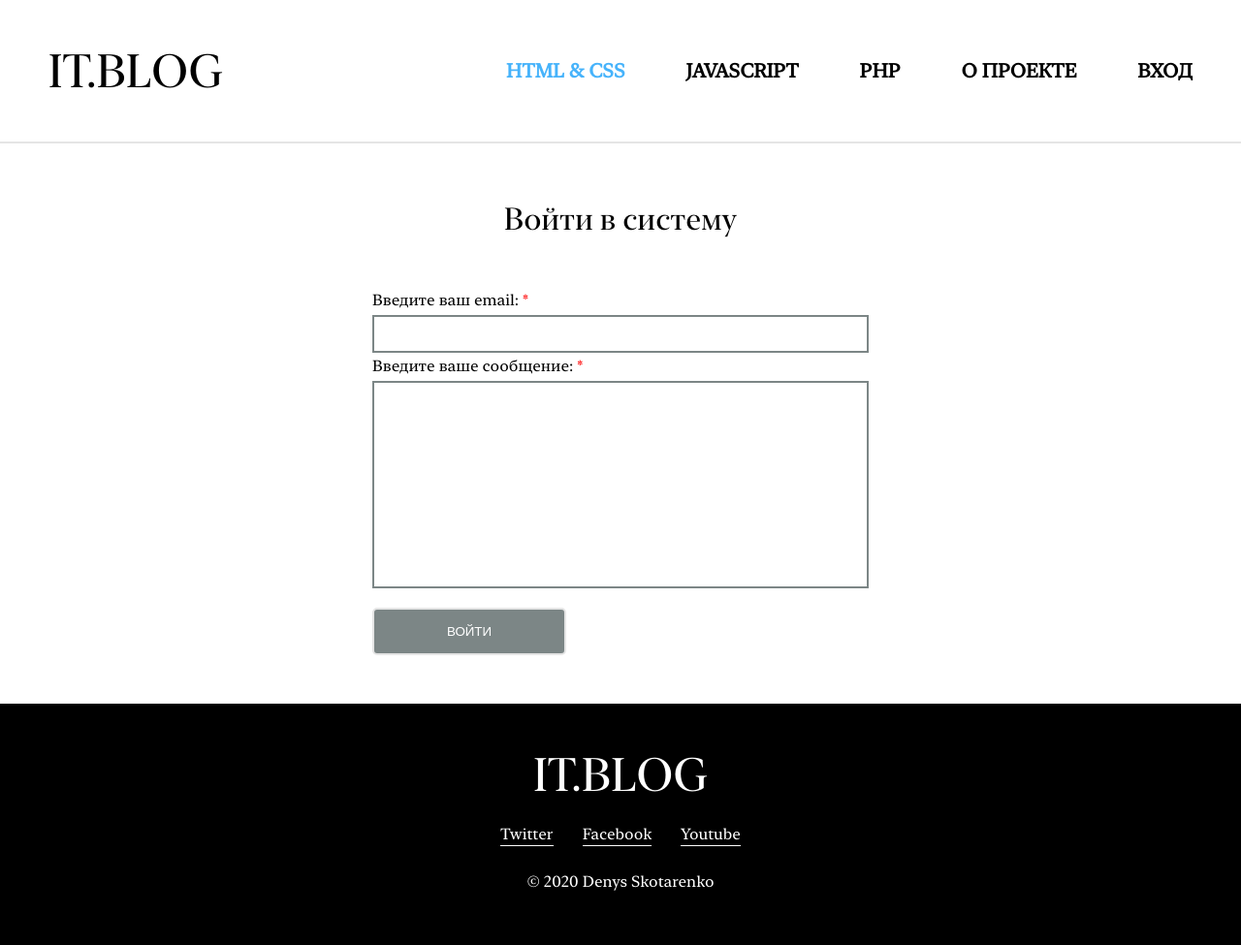
After one commit to nethread/ITblog, a PHP site: page /sing_in.php in a window 1280 px wide. The commit adds this page. Shown: the whole page at 97% size. Run offline with PHP 8.4, Linux system fonts and the light colour scheme.

Commit message:
added page sing in

```diff
--- a/css/style.css
+++ b/css/style.css
@@ -335,9 +335,9 @@ button:hover{
     grid-column-gap: 30px;
 }
 
-/* PAGE ABOUT PROJECT */
+/* PAGE ABOUT PROJECT  AND PAGE SING IN*/
 
-.write_form {
+.write_form, .sing_in_form{
     display: grid;
     grid-template-columns: 40%;
     justify-content: center;
@@ -346,8 +346,6 @@ button:hover{
 
 .obligatory_field { color: red; }
 
-.write_form textarea{ resize: none; margin-bottom: 20px; }
+.write_form textarea, .sing_in_form textarea{ resize: none; margin-bottom: 20px; }
 
-.btn{
-    width: 200px;
-}
+.btn{ width: 200px; }
--- /dev/null
+++ b/sing_in.php
@@ -0,0 +1,64 @@
+<!doctype html>
+<html lang="ru">
+<head>
+    <meta charset="UTF-8">
+    <meta name="viewport"
+          content="width=device-width, user-scalable=no, initial-scale=1.0, maximum-scale=1.0, minimum-scale=1.0">
+    <meta http-equiv="X-UA-Compatible" content="ie=edge">
+    <link rel="stylesheet" href="/css/style.css">
+    <title>Вход</title>
+</head>
+<body>
+<header class="header">
+    <div class="logo_wrapper">
+        <h1><a href="/" class="logo">IT.blog</a></h1>
+    </div>
+    <!-- logo_wrapper -->
+    <ul class="nav_list">
+        <li class="active_nav_list_item">HTML & CSS</li>
+        <li class="nav_list_item"><a href="/category.php">JavaScript</a></li>
+        <li class="nav_list_item"><a href="/category.php">PHP</a></li>
+        <li class="nav_list_item"><a href="#">О проекте</a></li>
+        <li class="nav_list_item"><a href="#">Вход</a></li>
+    </ul>
+    <!-- nav_list -->
+</header>
+<main class="main_wrapper">
+    <section class="sing_in">
+        <h2 class="sub_title">Войти в систему</h2>
+        <div class="sing_in_wrapper">
+            <form action="#" method="post" class="sing_in_form">
+
+                <label for="email">Введите ваш email: <span class="obligatory_field">*</span></label>
+                <input type="text" id="email" name="email" required>
+
+                <label for="content">Введите ваше сообщение: <span class="obligatory_field">*</span></label>
+                <textarea name="content" id="content" cols="30" rows="10" required></textarea>
+                <button type="submit" class="btn">Войти</button>
+            </form>
+        </div>
+    </section>
+</main>
+<!-- main_wrapper -->
+<footer class="footer">
+    <div class=" logo_wrapper_footer">
+        <h1><a href="/" class="logo logo_footer">IT.blog</a></h1>
+    </div>
+    <section class="social">
+        <h2 class="visually-hidden">Мы в социальных сетях</h2>
+        <ul class="social_list">
+            <li class="social_icon">
+                <a href="#">Twitter</a>
+            </li>
+            <li class="social_icon">
+                <a href="#">Facebook</a>
+            </li>
+            <li class="social_icon">
+                <a href="#">Youtube</a>
+            </li>
+        </ul>
+    </section>
+    <div class="copyright">&copy; 2020 Denys Skotarenko</div>
+</footer>
+</body>
+</html>
```
